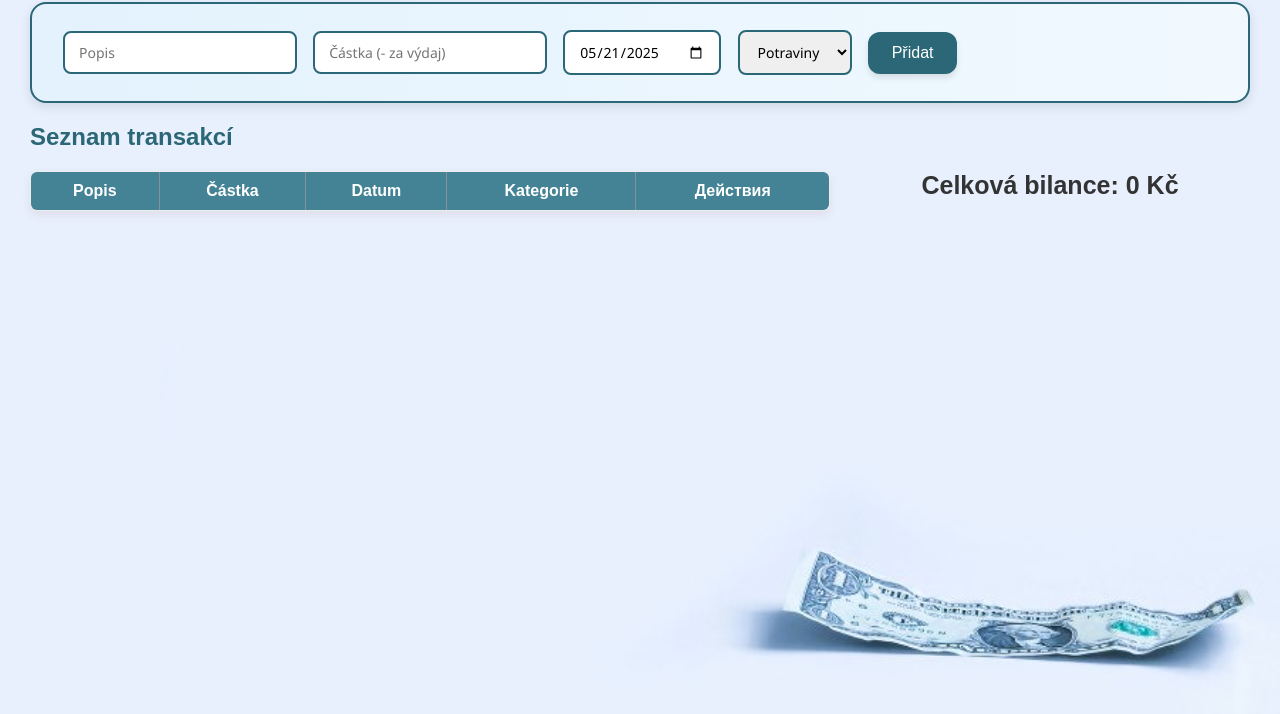
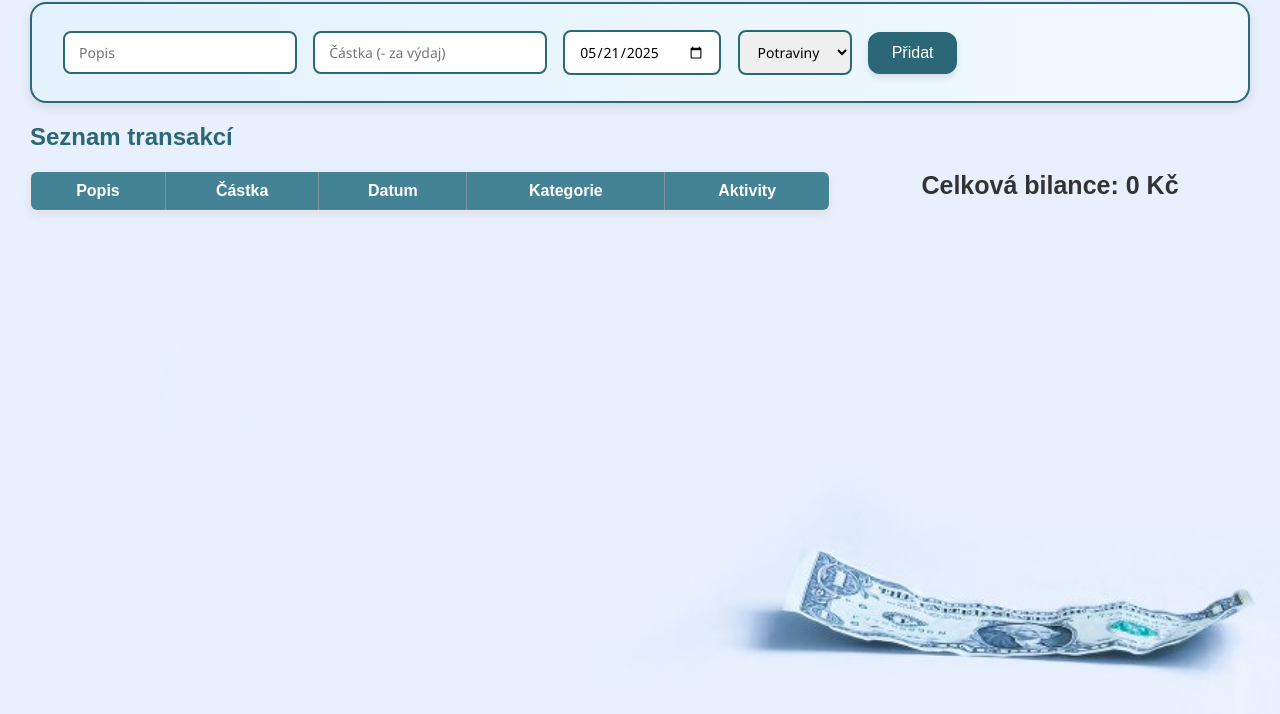
Before and after one commit to bratek00/KamilaBraterska1, a website: page public/index.html in a window 1280 px wide. Shown: the part 86-800 px from the top of the page. Drawn offline with nearby package versions, Linux system fonts and the light colour scheme; no server answers.

Commit message:
Update index.html

```diff
--- a/public/index.html
+++ b/public/index.html
@@ -32,7 +32,7 @@
                         <th>Částka</th>
                         <th>Datum</th>
                         <th>Kategorie</th>
-                        <th>Действия</th>
+                        <th>Aktivity</th>
                     </tr>
                 </thead>
                 <tbody id="transaction-list">
```
